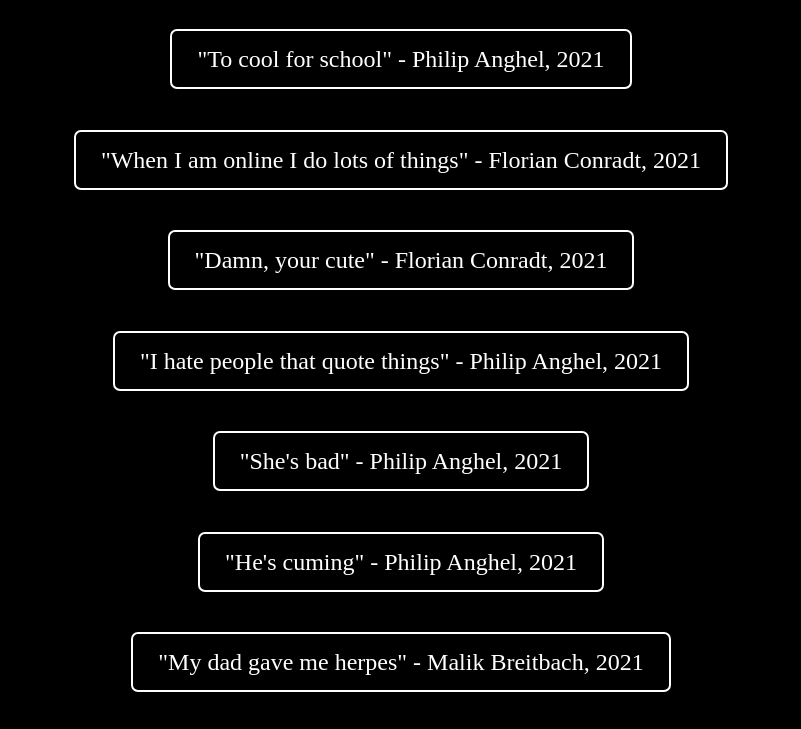
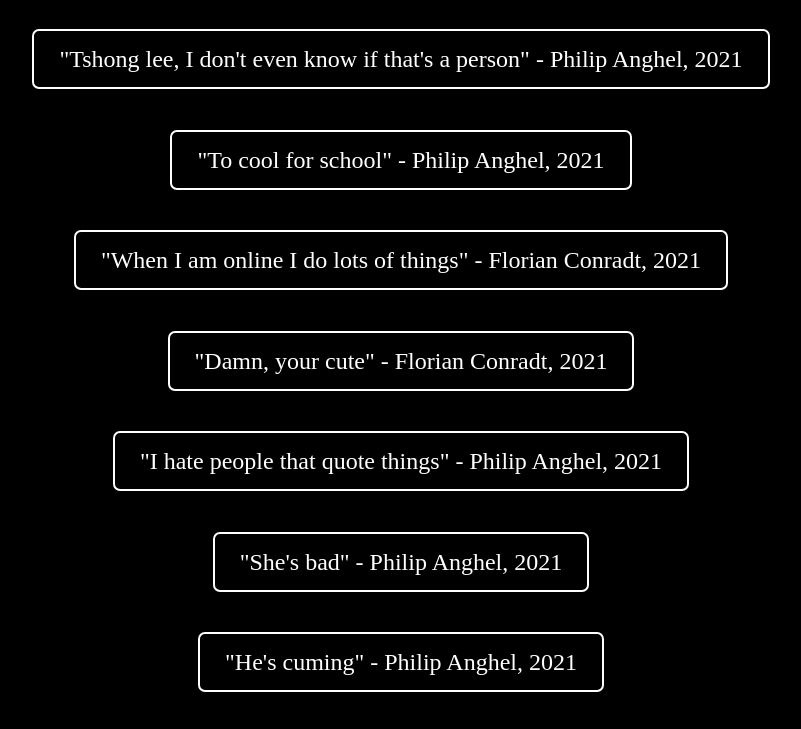
Before and after one commit to mxxaxx/Quotes, a plain HTML site: page index.html in a window 1280 px wide. Shown: the part 102-831 px from the top of the page, without its empty margins (259-1060 px from the left). Drawn offline with Linux system fonts and the light colour scheme.

Commit message:
Update index.html

```diff
--- a/index.html
+++ b/index.html
@@ -11,7 +11,11 @@
         Quotes
     </h1>
     <ol>
-
+        <li>
+            <a>
+                "Tshong lee, I don't even know if that's a person" - Philip Anghel, 2021
+            </a>
+        </li>
         <li>
             <a>
                 "To cool for school" - Philip Anghel, 2021
```
